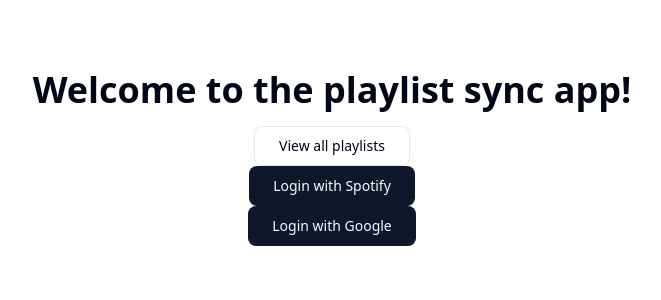
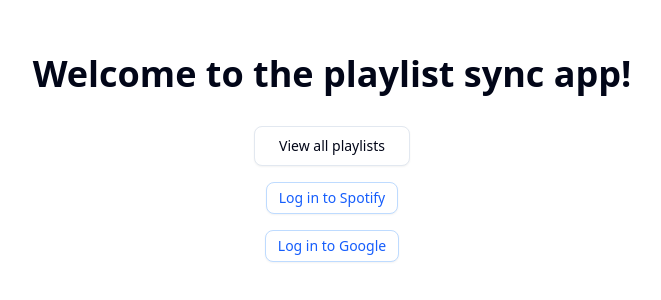
Before and after one commit to JohnnyPillacela/playlist-sync, a Next.js app: page / in a window 1280 px wide. Shown: the part 242-542 px from the top of the page, without its empty margins (308-969 px from the left). Built offline with nearby package versions, Linux system fonts and the light colour scheme.

Commit message:
Refactor to use LoginServiceButton for Spotify and Google

```diff
--- a/app/page.tsx
+++ b/app/page.tsx
@@ -1,27 +1,26 @@
 // /app/page.tsx
 
 import { Button } from "@/components/ui/button";
+import { LoginServiceButton } from "@/components/login-service-button";
 import Link from "next/link";
 
 export default function Home() {
   return (
-    <div className="flex min-h-screen flex-col items-center justify-center bg-background">
+    <div className="flex min-h-screen flex-col items-center justify-center gap-4 bg-background">
       <h1 className="mb-4 text-4xl font-semibold">Welcome to the playlist sync app!</h1>
       <Link href="/dashboard">
         <Button variant="outline" size="lg">
           View all playlists
         </Button>
       </Link>
-      <Link href="/api/spotify/auth" prefetch={false}>
-        <Button variant="default" size="lg">
-          Login with Spotify
-        </Button>
-      </Link>
-      <Link href="/api/youtube/auth" prefetch={false}>
-        <Button variant="default" size="lg">
-          Login with Google
-        </Button>
-      </Link>
+      <LoginServiceButton
+        serviceName="Spotify"
+        authUrl="/api/spotify/auth"
+      />
+      <LoginServiceButton
+        serviceName="Google"
+        authUrl="/api/youtube/auth"
+      />
     </div>
   );
 }
```
